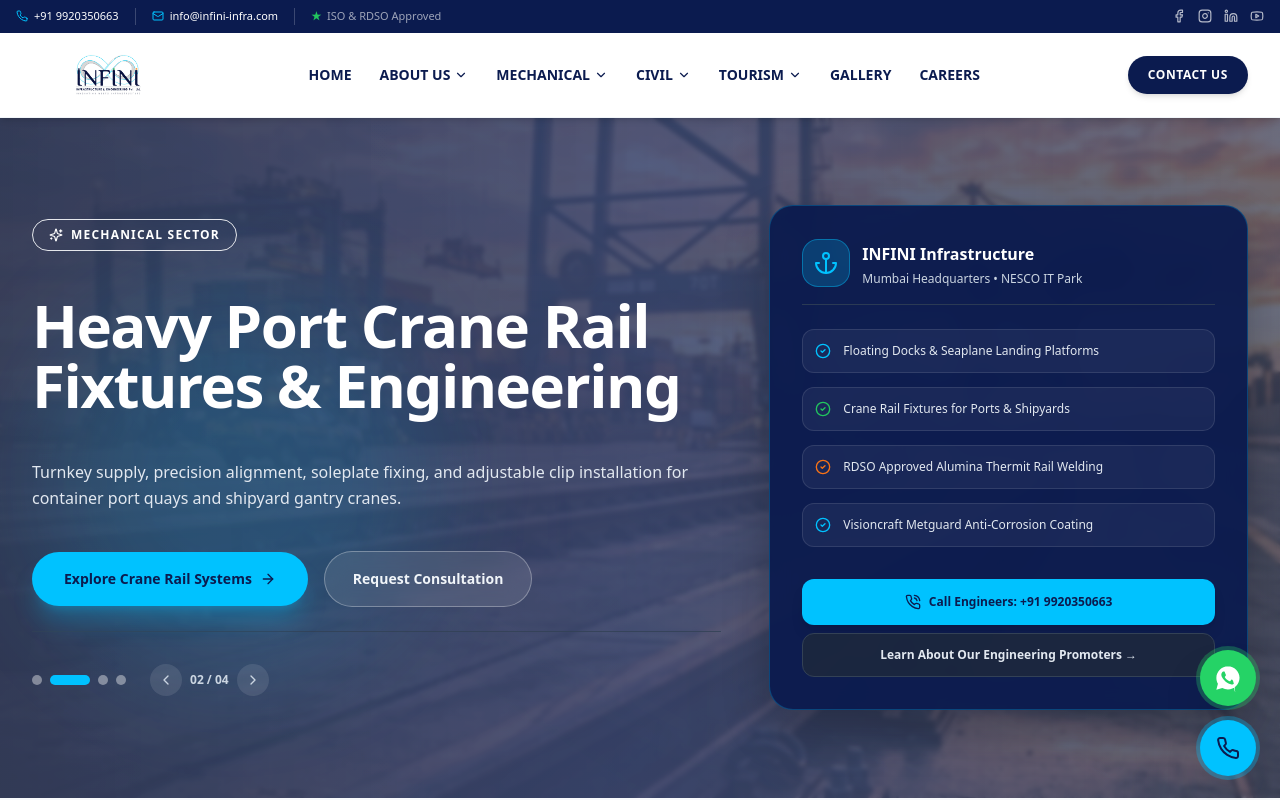
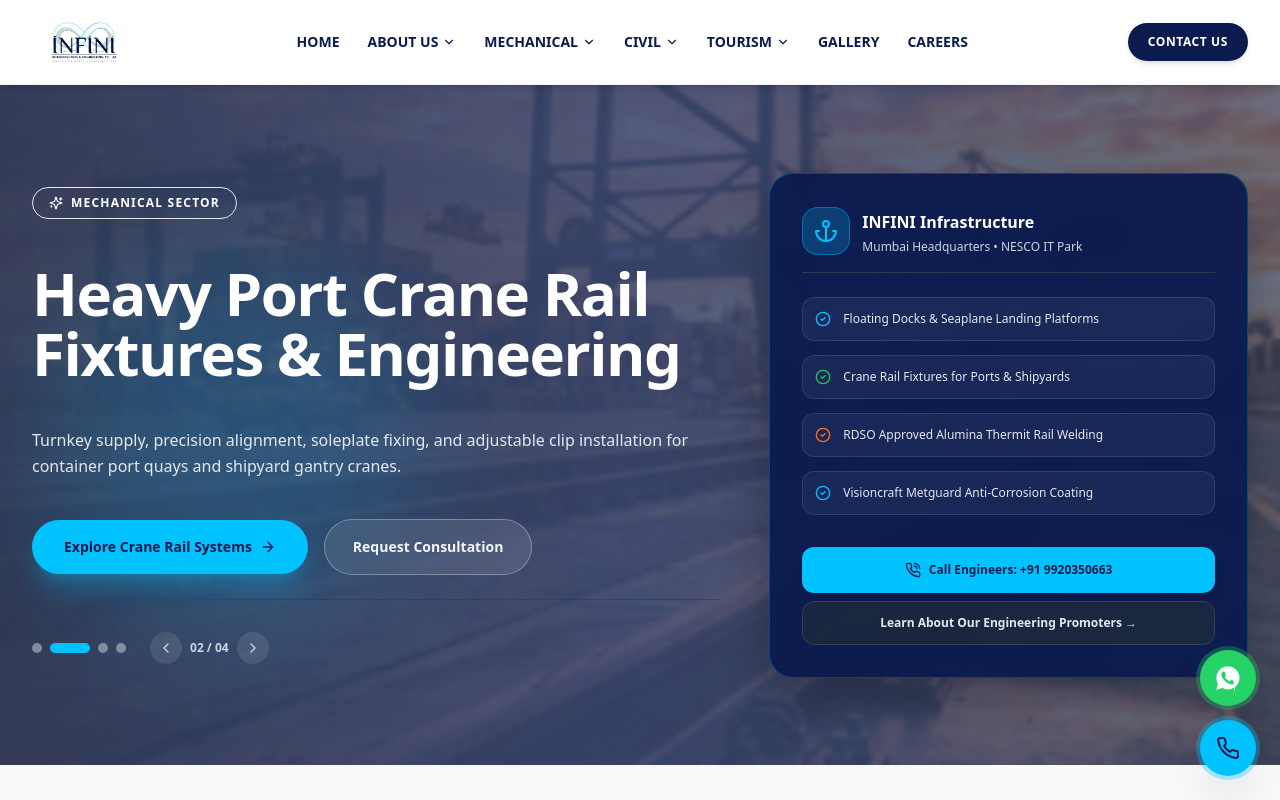
Before and after one commit to Nisarg1810/Infini, a Next.js app: page / in a window 1280 px wide. Shown: the top 800 px of the page. Built offline with nearby package versions, Linux system fonts and the light colour scheme.

Commit message:
Remove top dark contact bar and unused imports

```diff
--- a/src/components/layout/Navbar.tsx
+++ b/src/components/layout/Navbar.tsx
@@ -6,18 +6,12 @@
   Menu,
   X,
   ChevronDown,
-  Phone,
-  Mail,
   Wrench,
   HardHat,
   Ship,
   Sparkles,
   Award,
   Info,
-  Facebook,
-  Instagram,
-  Linkedin,
-  Youtube,
 } from "lucide-react";
 
 const mechanicalLinks = [
@@ -61,55 +55,13 @@
   return (
     <header className="sticky top-0 z-50 w-full">
 
-      {/* ── TOP DARK CONTACT BAR ── */}
-      <div className="bg-[#0B1B4F] text-white text-[11px] py-2 px-4">
-        <div className="max-w-7xl mx-auto flex flex-wrap items-center justify-between gap-3">
-
-          {/* Contact details */}
-          <div className="flex items-center divide-x divide-white/20">
-            <a
-              href="tel:+919920350663"
-              className="flex items-center gap-1.5 pr-4 hover:text-[#00C2FF] transition-colors group"
-            >
-              <Phone className="w-3 h-3 text-[#00C2FF]" />
-              <span className="font-medium">+91 9920350663</span>
-            </a>
-            <a
-              href="mailto:info@infini-infra.com"
-              className="flex items-center gap-1.5 px-4 hover:text-[#00C2FF] transition-colors"
-            >
-              <Mail className="w-3 h-3 text-[#00C2FF]" />
-              <span className="font-medium">info@infini-infra.com</span>
-            </a>
-            <span className="hidden md:flex items-center gap-1.5 pl-4 text-white/60 font-medium">
-              <span className="text-[#22C55E] font-bold">★</span> ISO &amp; RDSO Approved
-            </span>
-          </div>
-
-          {/* Social icons */}
-          <div className="flex items-center gap-3 text-white/70">
-            <a href="#" aria-label="Facebook" className="hover:text-[#00C2FF] transition-colors">
-              <Facebook className="w-3.5 h-3.5" />
-            </a>
-            <a href="#" aria-label="Instagram" className="hover:text-[#00C2FF] transition-colors">
-              <Instagram className="w-3.5 h-3.5" />
-            </a>
-            <a href="#" aria-label="LinkedIn" className="hover:text-[#00C2FF] transition-colors">
-              <Linkedin className="w-3.5 h-3.5" />
-            </a>
-            <a href="#" aria-label="YouTube" className="hover:text-[#00C2FF] transition-colors">
-              <Youtube className="w-3.5 h-3.5" />
-            </a>
-          </div>
-        </div>
-      </div>
 
       {/* ── MAIN WHITE NAVBAR ── */}
       <nav className="bg-white shadow-md border-b border-slate-100 px-4 sm:px-6 lg:px-8">
         <div className="max-w-7xl mx-auto relative flex items-center h-[88px] lg:h-[84px] lg:justify-between gap-4">
 
           {/* Logo — absolutely centered on mobile, static left on desktop */}
-          <Link href="/" className="absolute left-1/2 -translate-x-1/2 lg:static lg:translate-x-0 lg:pl-6 flex items-center group">
+          <Link href="/" className="absolute left-1/2 -translate-x-1/2 lg:static lg:translate-x-0 flex items-center group">
             <img
               src="/images/logo.jpg"
               alt="INFINI Infrastructure & Engineering Pvt. Ltd."
```
